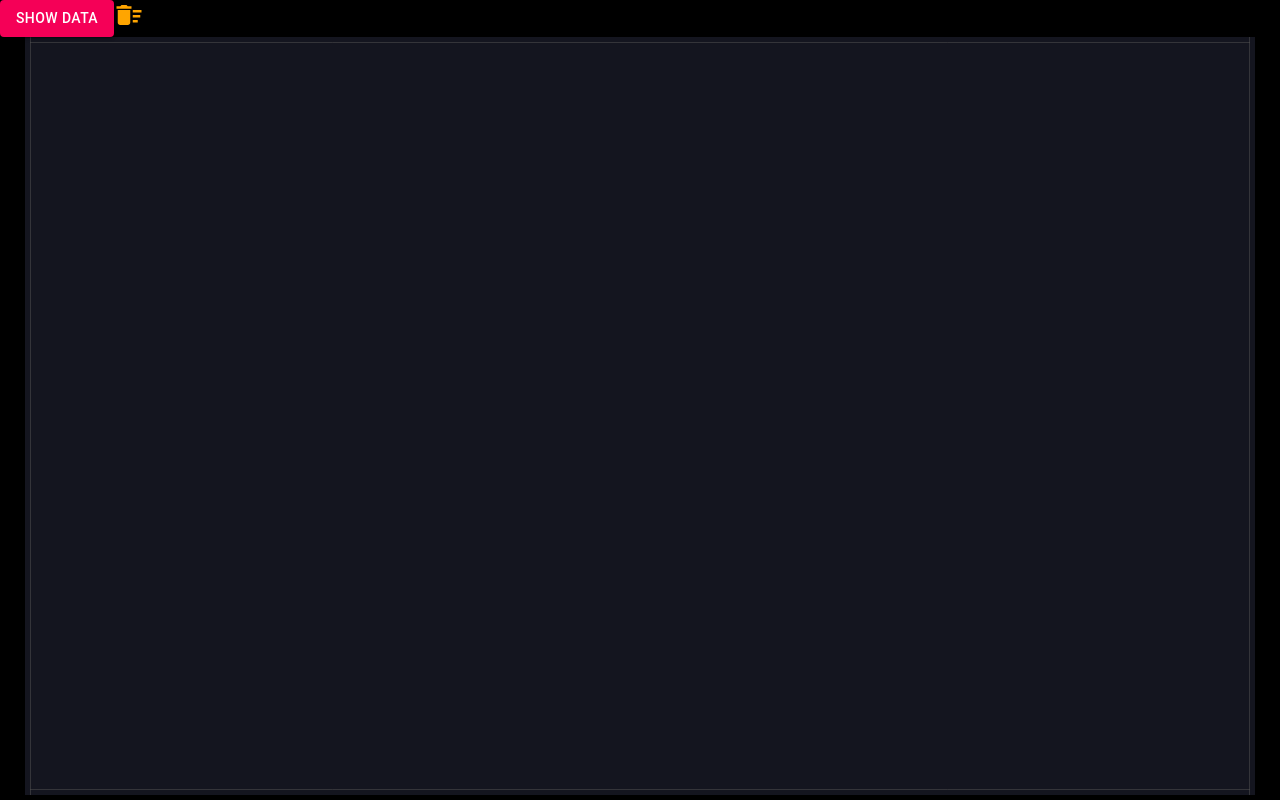
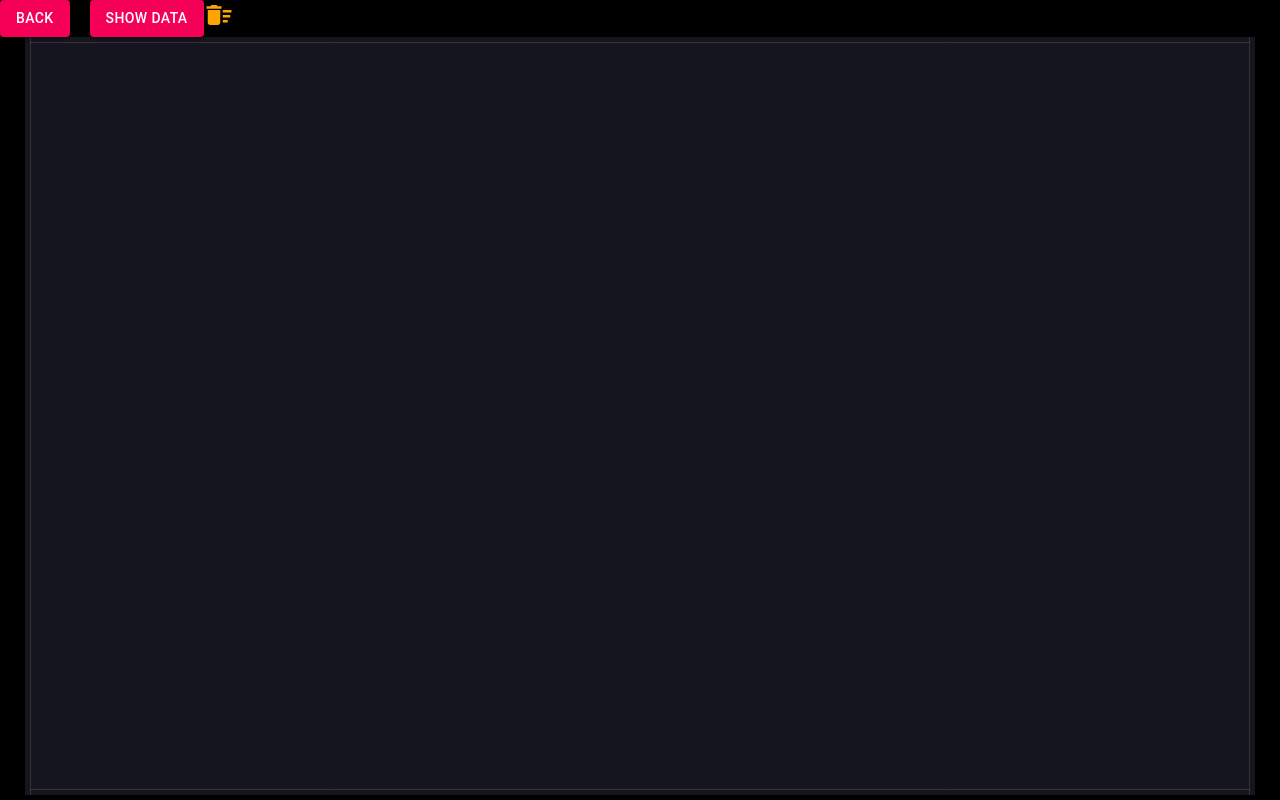
Before and after one commit to AnirudhTiku/HTT21, a React (Create React App) app: page /gravity in a window 1280 px wide. Built offline with nearby package versions, Linux system fonts and the light colour scheme.

Commit message:
create back button with bugs

```diff
--- a/src/Modules/GravityMode.js
+++ b/src/Modules/GravityMode.js
@@ -2,6 +2,7 @@ import React, { useEffect } from 'react';
 import Matter from 'matter-js';
 import { Button } from '@material-ui/core';
 import DeleteSweepIcon from '@material-ui/icons/DeleteSweep';
+import { useHistory } from 'react-router-dom'
 
 const worldHeight = window.innerHeight - 42;
 const worldWidth = window.innerWidth - 50;
@@ -14,6 +15,7 @@ var Engine = Matter.Engine,
   MouseConstraint = Matter.MouseConstraint,
   Vector = Matter.Vector;
 var engine = Engine.create();
+let render = null;
 
 class GravityMode extends React.Component {
   constructor(props) {
@@ -23,6 +25,9 @@ class GravityMode extends React.Component {
     };
   }
 
+  goBack(){
+    this.props.history.push("/")
+  }
 
   removeBalls() {
     this.state.circles.forEach((circle) => {
@@ -31,9 +36,16 @@ class GravityMode extends React.Component {
     this.setState({ circles: [] })
   }
 
+  componentWillUnmount(){
+    render.canvas.remove();
+    render.canvas= null;
+    render.context = null;
+    render.textures = {};
+  }
+
   componentDidMount() {
     engine.world.gravity.y = 2;
-    var render = Render.create({
+    render = Render.create({
       element: this.refs.scene,
       engine: engine,
       options: {
@@ -42,6 +54,7 @@ class GravityMode extends React.Component {
         wireframes: false,
       }
     });
+
 
     World.add(engine.world, [
       // walls
@@ -95,9 +108,15 @@ class GravityMode extends React.Component {
     return (
       <div ref="scene" style={{ backgroundColor: 'black', width: '100wh', height: '100vh' }}>
         <div>
+
+        <Button variant="contained" color="secondary" onClick={()=>this.goBack()} style={{marginRight: 20}}>
+            Back
+        </Button>
+
           <Button variant="contained" color="secondary" onClick={() => console.log('data')}>
             Show Data
-            </Button>
+          </Button>
+
           <DeleteSweepIcon style={{ fill: 'orange', cursor: 'pointer', width: 30, height: 30, position: 'absolute' }} onClick={() => { this.removeBalls() }} />
         </div>
       </div>
--- a/src/modules/MainRouter.js
+++ b/src/modules/MainRouter.js
@@ -1,18 +1,20 @@
 import React from 'react';
-import { Switch, Route } from 'react-router-dom';
+import { Switch, Route, useHistory } from 'react-router-dom';
 import GravityMode from './GravityMode';
 import FloatMode from './FloatMode';
 import Main from './Main';
 
 function MainRouter(props){
 
+    const history = useHistory()
+
     return(
         <Switch>
             <Route exact path="/float">
-                <FloatMode />
+                <FloatMode/>
             </Route>
             <Route exact path="/gravity">
-                <GravityMode/>
+                <GravityMode history={history}/>
             </Route>
             <Route path="/destroy"/>
             <Route path="/" component={Main}/>
```
